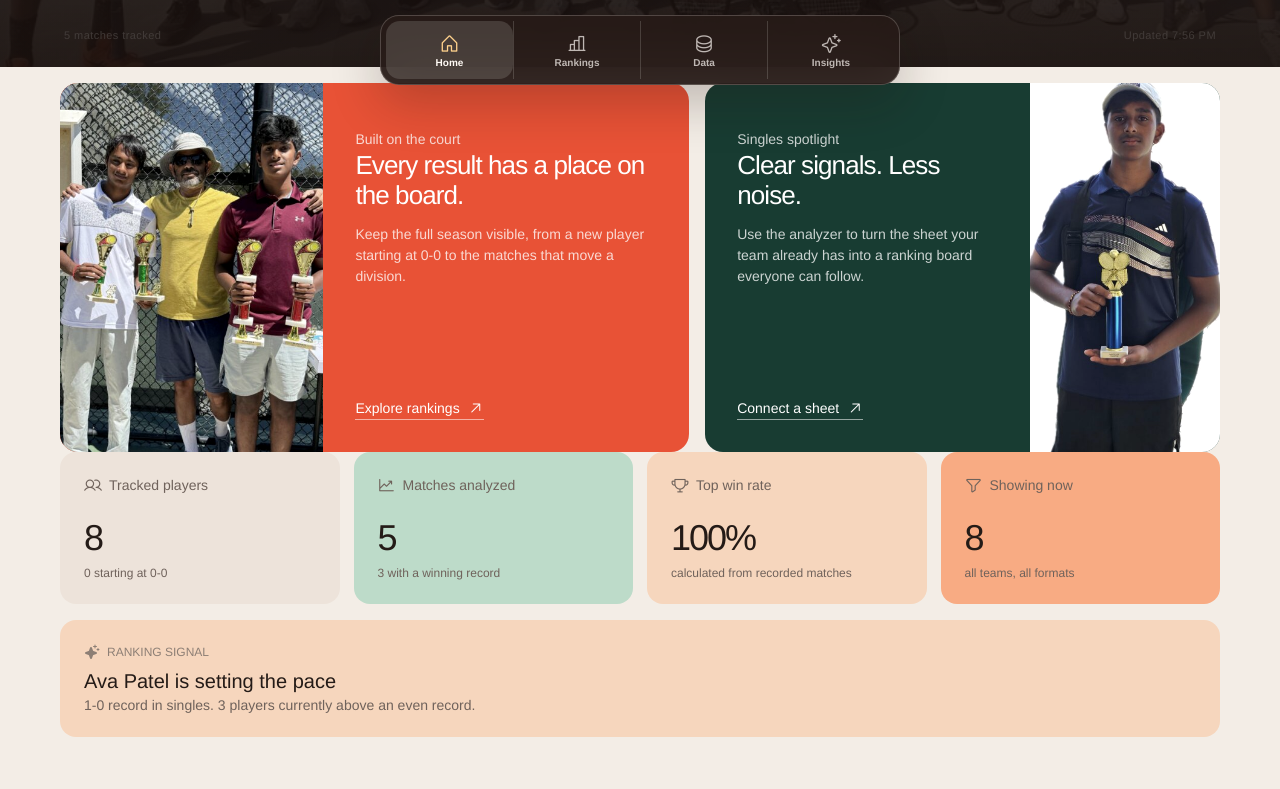
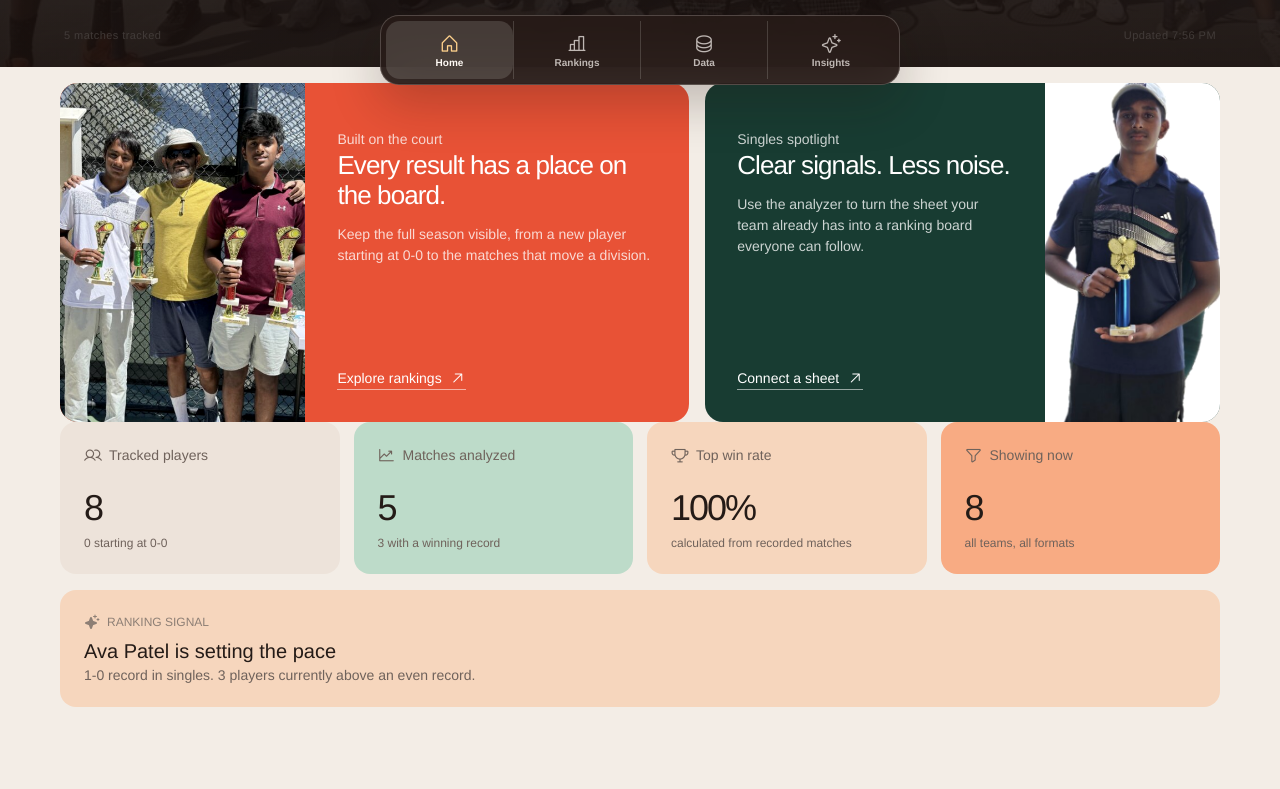
Before and after one commit to suhaslord/tennisrank-ai, a plain HTML site: page index.html in a window 1280 px wide. Shown: the part 693-1482 px from the top of the page. Drawn offline with nearby package versions, Linux system fonts and the light colour scheme; no server answers.

Commit message:
style: load smaller player photo sizing

```diff
--- a/index.html
+++ b/index.html
@@ -16,6 +16,7 @@
     <link rel="stylesheet" href="https://cdn.jsdelivr.net/npm/@phosphor-icons/web@2.1.1/src/regular/style.css" />
     <link rel="stylesheet" href="https://cdn.jsdelivr.net/npm/@phosphor-icons/web@2.1.1/src/fill/style.css" />
     <link rel="stylesheet" href="./style.css" />
+    <link rel="stylesheet" href="./photo-size-tweak.css" />
   </head>
   <body>
     <div class="app-shell">
```
